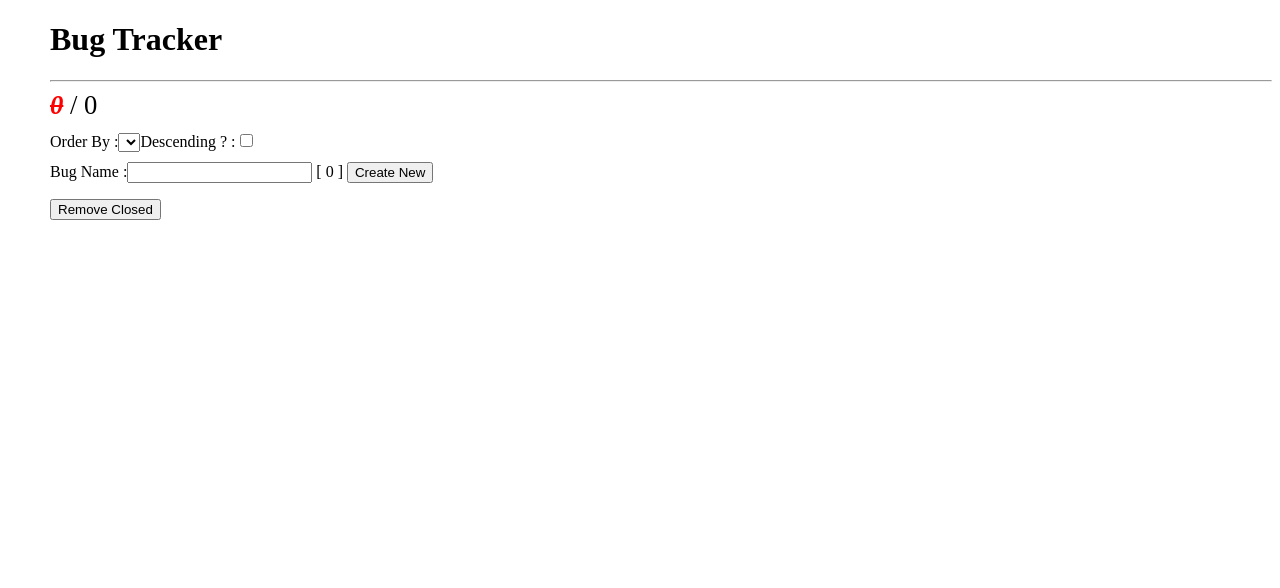
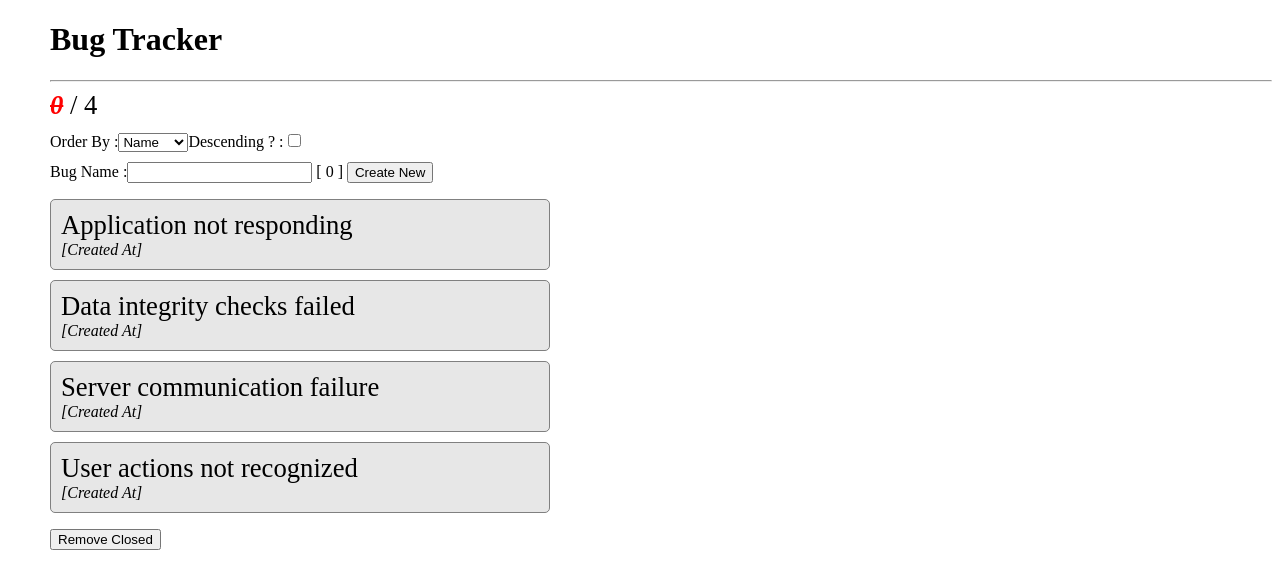
Before and after one commit to tkmagesh/Fidelity-Angular-Jul-2018, an Angular app in the folder bug-tracker-app/: page / in a window 1280 px wide. Shown: the top 588 px of the page. Built offline with nearby package versions, Linux system fonts and the light colour scheme.

Commit message:
sort implementation - part - 1

```diff
--- a/bug-tracker-app/src/app/app.module.ts
+++ b/bug-tracker-app/src/app/app.module.ts
@@ -6,19 +6,24 @@ import { AppComponent } from './app.component';
 import { BugTrackerComponent } from './bugTracker/bugTracker.component';
 
 import { TrimTextPipe } from './bugTracker/pipes/trimText.pipe';
+import { SortPipe } from './bugTracker/pipes/sort.pipe';
 
+import { BugOperationsService } from './bugTracker/services/bugOperations.service';
 
 @NgModule({
   declarations: [
     AppComponent
     , BugTrackerComponent
     , TrimTextPipe
+    , SortPipe
   ],
   imports: [
     BrowserModule
     , FormsModule
   ],
-  providers: [],
+  providers: [
+    BugOperationsService
+  ],
   bootstrap: [AppComponent]
 })
 export class AppModule { }
--- a/bug-tracker-app/src/app/bugTracker/bugTracker.component.html
+++ b/bug-tracker-app/src/app/bugTracker/bugTracker.component.html
@@ -3,14 +3,15 @@
 	<span> / </span>
 	<span>{{bugs.length}}</span>
 </section>
-<section class="sort">
+<section class="sort" >
 	<label for="">Order By :</label>
-	<select name="" id="">
-		<option value=""></option>
-		<option value=""></option>
+	<select (change)="sortBugBy = $event.target.value">
+		<option value="name">Name</option>
+		<option value="isClosed">Status</option>
+		<option value="createdAt">Created</option>
 	</select>
 	<label for="">Descending ? :</label>
-	<input type="checkbox" name="" id="">
+	<input type="checkbox" (change)="sortBugDescending = $event.target.checked">
 </section>
 <section class="edit">
 	<label for="">Bug Name :</label>
@@ -20,13 +21,13 @@
 </section>
 <section class="list">
 	<ol>
-		<li *ngFor="let bug of bugs">
+		<li *ngFor="let bug of ( bugs | sort:sortBugBy:sortBugDescending ) ">
 			<span
 				class="bugname"
 				(click)="onBugNameClick(bug)"
 				[ngClass]="{closed : bug.isClosed}"
 			>
-				{{bug.name | trimText}}
+				{{bug.name | trimText:40}}
 			</span>
 			<div class="datetime">[Created At]</div>
 		</li>
--- a/bug-tracker-app/src/app/bugTracker/bugTracker.component.ts
+++ b/bug-tracker-app/src/app/bugTracker/bugTracker.component.ts
@@ -1,5 +1,6 @@
 import { Component } from '@angular/core';
 import { Bug } from './models/Bug';
+import { BugOperationsService } from './services/bugOperations.service';
 
 @Component({
 	selector : 'app-bug-tracker',
@@ -11,17 +12,31 @@ export class BugTrackerComponent{
 
 	newBugName : string = '';
 
+	sortBugBy : string = 'name';
+
+	sortBugDescending : boolean = false;
+
+	/*bugOperations : BugOperationsService = null;
+
+	constructor(_bugOperations : BugOperationsService ){
+		this.bugOperations = _bugOperations;
+	}*/
+
+	constructor(private bugOperations : BugOperationsService){
+		this.bugs.push(this.bugOperations.createNew('Server communication failure'));
+		this.bugs.push(this.bugOperations.createNew('User actions not recognized'));
+		this.bugs.push(this.bugOperations.createNew('Application not responding'));
+		this.bugs.push(this.bugOperations.createNew('Data integrity checks failed'));
+	}
+
 	onCreateNewClick(){
-		let newBug : Bug = {
-			name : this.newBugName,
-			isClosed : false
-		};
+		let newBug = this.bugOperations.createNew(this.newBugName);
 		this.bugs.push(newBug);
 		this.newBugName = '';
 	}
 
 	onBugNameClick(bugToToggle : Bug){
-		bugToToggle.isClosed = !bugToToggle.isClosed;
+		this.bugOperations.toggle(bugToToggle);
 	}
 
 	onRemoveClosedClick(){
--- /dev/null
+++ b/bug-tracker-app/src/app/bugTracker/pipes/sort.pipe.ts
@@ -0,0 +1,31 @@
+import { Pipe, PipeTransform } from '@angular/core';
+
+interface Comparer{
+	(p1 : any, p2 : any) : number
+}
+
+@Pipe({
+	name : 'sort'
+})
+export class SortPipe implements PipeTransform{
+
+	private getComparerFor(attrName : string) : Comparer{
+		return function(p1 : any, p2 : any) : number {
+	        if (p1[attrName] < p2[attrName]) return -1;
+	        if (p1[attrName] > p2[attrName]) return 1;
+	        return 0;
+	    }
+	}
+	private getDescendingFor(comparer : Comparer) : Comparer{
+		return function(p1 : any, p2 : any) : number{
+			return comparer(p1, p2) * -1;
+	    }
+	}
+	transform(data : any[], attrName : string, isDescending : boolean = false) : any[] {
+		if (!data || !data.length || !attrName) return data;
+		let comparer = this.getComparerFor(attrName);
+		if (isDescending)
+			comparer = this.getDescendingFor(comparer);
+		return data.sort(comparer);
+	}
+}
--- a/bug-tracker-app/src/app/bugTracker/pipes/trimText.pipe.ts
+++ b/bug-tracker-app/src/app/bugTracker/pipes/trimText.pipe.ts
@@ -4,7 +4,7 @@ import { Pipe, PipeTransform } from '@angular/core';
 	name : 'trimText'
 })
 export class TrimTextPipe implements PipeTransform {
-	transform(data : string) : string {
-		return data.length <= 30 ? data : data.substr(0,30) + '...';
+	transform(data : string, trimLength : number = 30) : string {
+		return data.length <= trimLength ? data : data.substr(0,trimLength) + '...';
 	}
 }
--- /dev/null
+++ b/bug-tracker-app/src/app/bugTracker/services/bugOperations.service.ts
@@ -0,0 +1,16 @@
+import { Bug } from '../models/Bug';
+
+export class BugOperationsService{
+
+	createNew(bugName : string) : Bug {
+		let newBug : Bug = {
+			name : bugName,
+			isClosed : false
+		};
+		return newBug;
+	}
+
+	toggle(bugToToggle : Bug) : void {
+		bugToToggle.isClosed = !bugToToggle.isClosed;
+	}
+}
```
Also changed, not shown: 1 other file (tests, documents, lock files or other folders).
